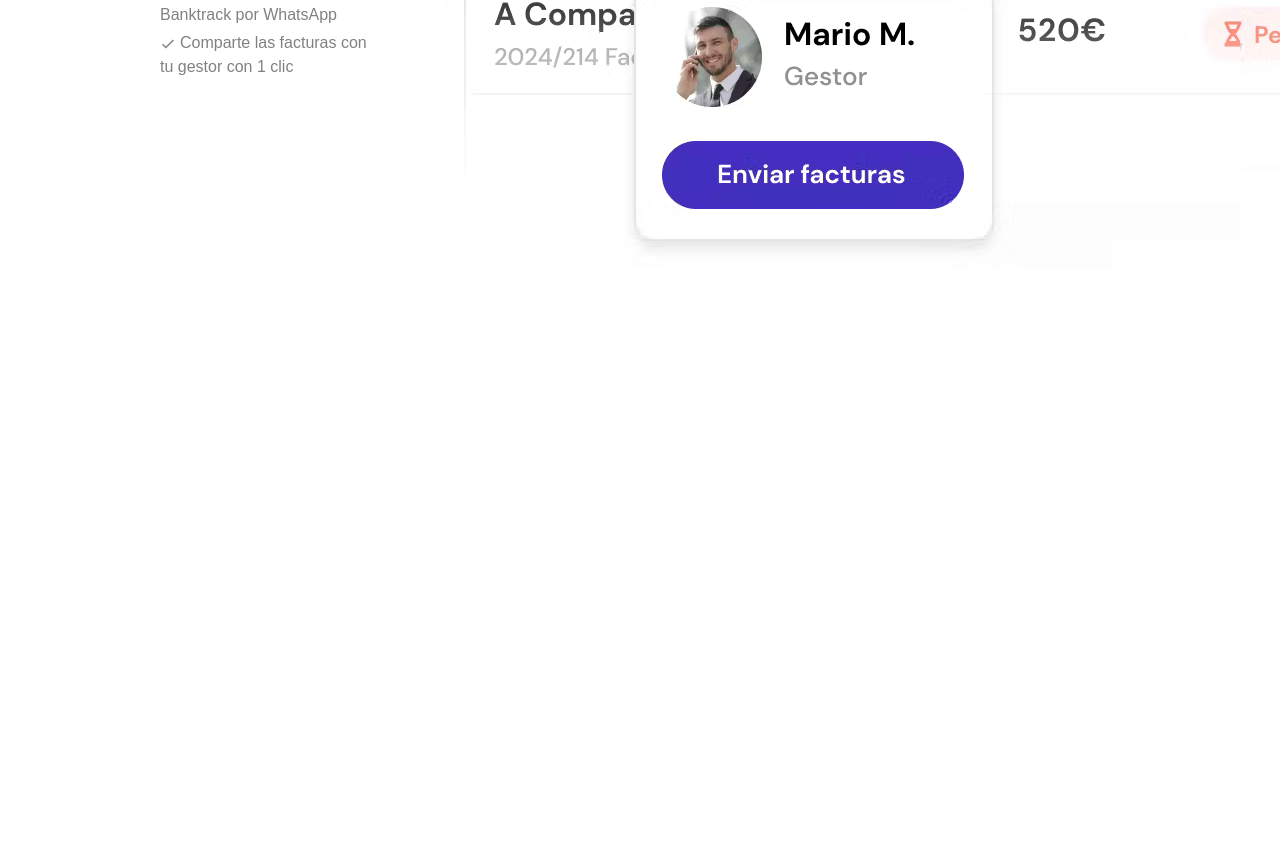
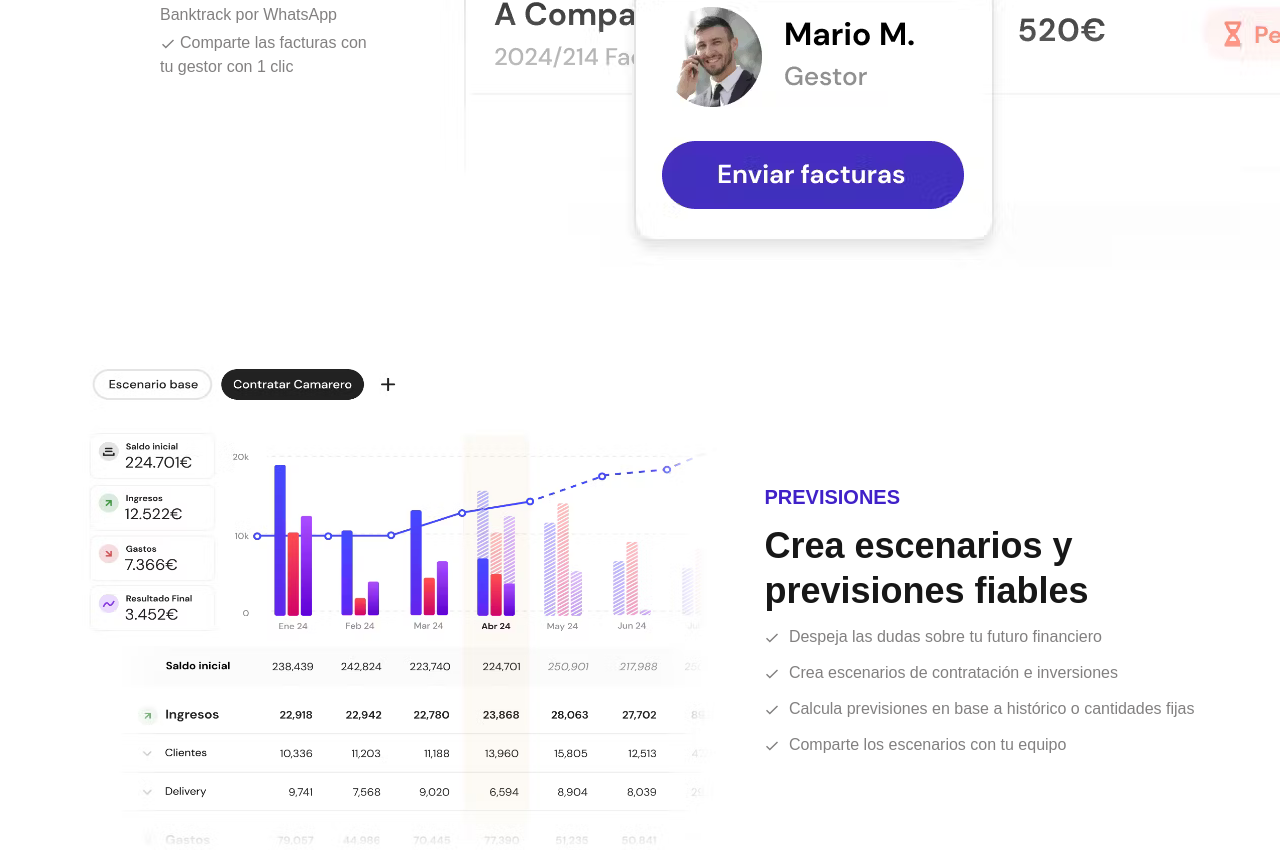
Before and after one commit to Shakib-Shajid/banktrack, a Next.js app: page / in a window 1280 px wide. Shown: the part 3443-4293 px from the top of the page. Before the commit the page ends 3793 px from the top, so only its background shows below. Built offline with nearby package versions, Linux system fonts and the light colour scheme.

Commit message:
forecast added with responsive view

```diff
--- a/src/app/page.js
+++ b/src/app/page.js
@@ -2,6 +2,7 @@ import Banner from "@/components/Banner";
 import Client from "@/components/Client";
 import Collection from "@/components/Collection";
 import Finance from "@/components/Finance";
+import Forecast from "@/components/Forecast";
 import Video from "@/components/Video";
 import Image from "next/image";
 
@@ -13,6 +14,7 @@ export default function Home() {
       <Client />
       <Finance />
       <Collection />
+      <Forecast />
     </>
   );
 }
--- /dev/null
+++ b/src/components/Forecast.jsx
@@ -0,0 +1,24 @@
+import Image from 'next/image';
+import React from 'react';
+import { IoMdCheckmark } from 'react-icons/io';
+
+const Forecast = () => {
+    return (
+        <div className='w-full flex flex-col gap-10 justify-center items-center lg:flex-row-reverse'>
+            <div className='w-[80%] space-y-3 mt-5 md:mt-10'>
+                <h3 className='text-xl font-bold text-[#4021C8] uppercase'>Previsiones</h3>
+                <p className='text-4xl font-bold leading-tight'>Crea escenarios y <br /> previsiones fiables</p>
+                <div className='text-[#828080] space-y-3'>
+                    <p><IoMdCheckmark className='inline-block mr-1' /> Despeja las dudas sobre tu futuro financiero</p>
+                    <p><IoMdCheckmark className='inline-block mr-1' /> Crea escenarios de contratación e inversiones</p>
+                    <p><IoMdCheckmark className='inline-block mr-1' /> Calcula previsiones en base a histórico o cantidades fijas</p>
+                    <p><IoMdCheckmark className='inline-block mr-1' /> Comparte los escenarios con tu equipo</p>
+                </div>
+            </div>
+            <Image src="/forecast.png" width="300" height="300" alt="" className='h-[300px] md:h-[500px] w-[90%] md:w-[80%] lg:w-full mx-auto lg:ml-20' />
+
+        </div>
+    );
+};
+
+export default Forecast;
```
Also changed, not shown: public/Zi-khN3JpQ5PTPhD_feature-forecast.png (deleted), public/forecast.png (added).
